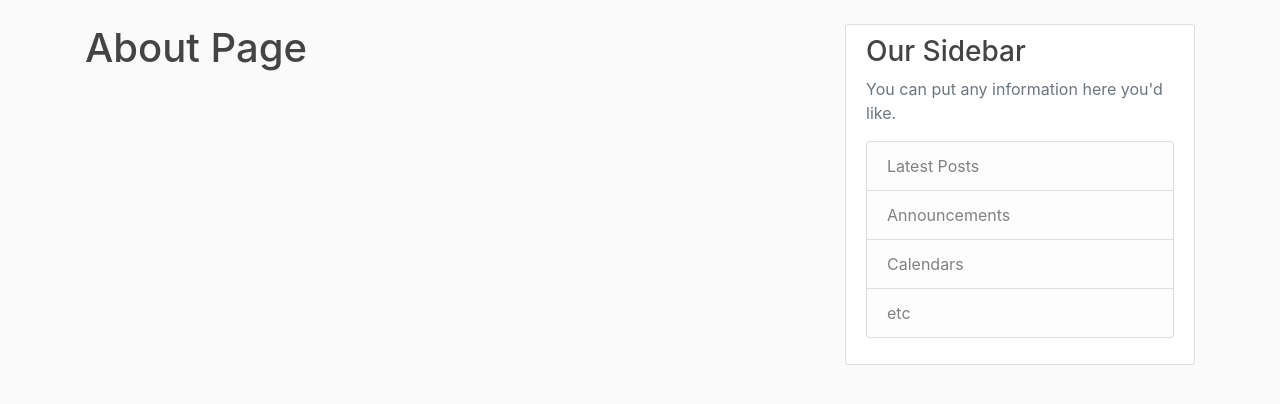
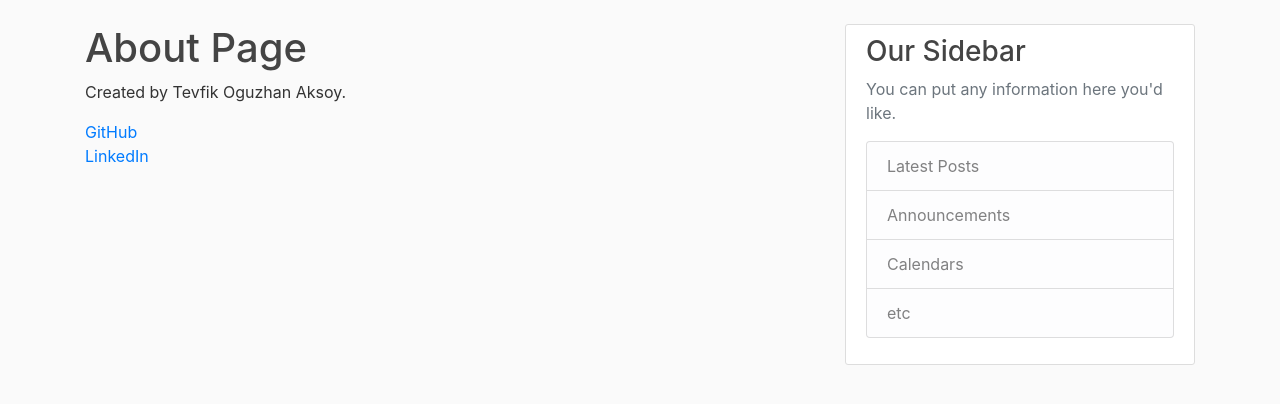
Before and after one commit to AxoyTO/Flask, a Flask app: page /about in a window 1280 px wide. Shown: the part 56-460 px from the top of the page. Run offline with Flask 2, Linux system fonts and the light colour scheme.

Commit message:
Added info to about page

```diff
--- a/Projects/flask-blog/flaskblog/templates/about.html
+++ b/Projects/flask-blog/flaskblog/templates/about.html
@@ -1,4 +1,8 @@
 {% extends "layout.html" %}
 {% block content %}
     <h1>About Page</h1>
+    <p>Created by Tevfik Oguzhan Aksoy.</p>
+    <p><a href="https://www.github.com/AxoyTO">GitHub</a></br>
+        <a href="https://www.linkedin.com/in/axoyto/">LinkedIn</a>
+    </p>
 {% endblock content %}
```
